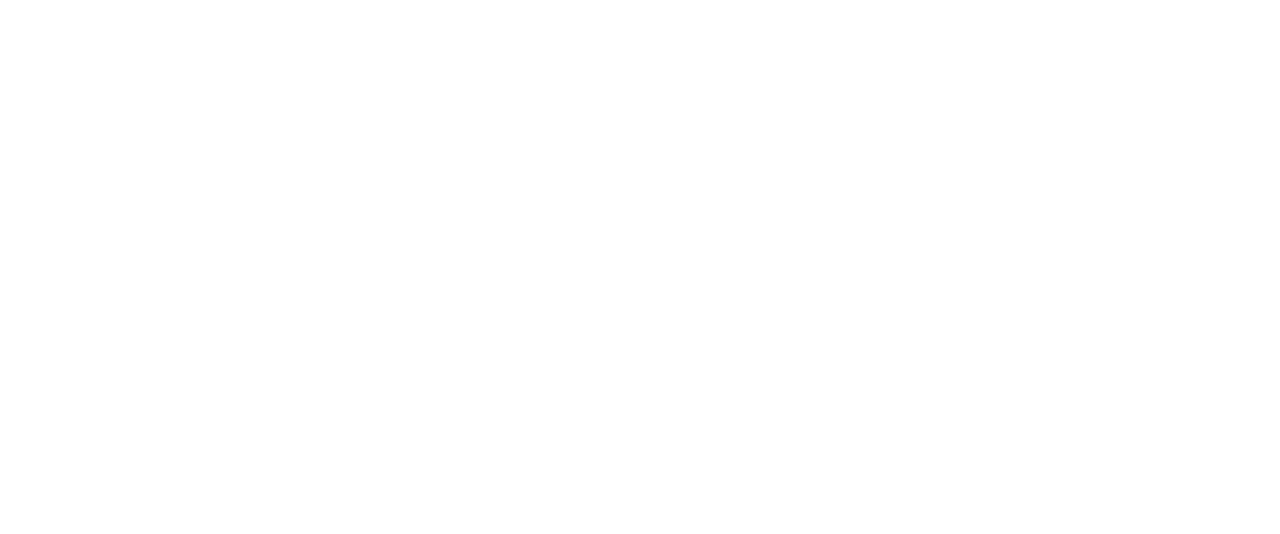
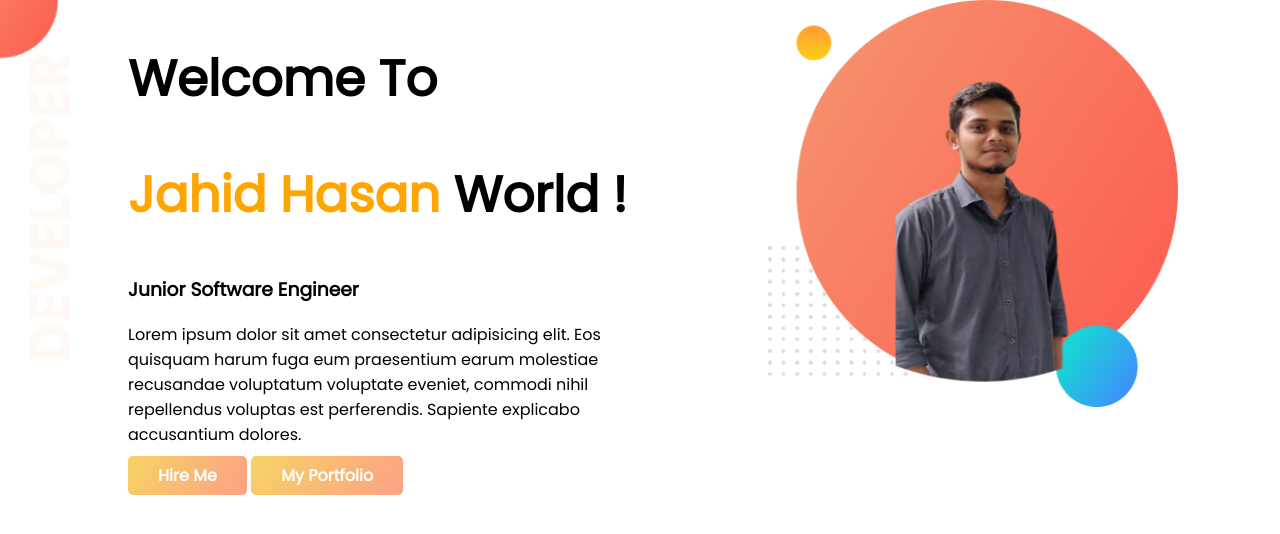
Before and after one commit to jahidshawon19/portfolio, a plain HTML site: page index.html in a window 1280 px wide. Drawn offline with Linux system fonts and the light colour scheme.

Commit message:
Banner complete

```diff
--- a/index.html
+++ b/index.html
@@ -5,9 +5,26 @@
     <meta http-equiv="X-UA-Compatible" content="IE=edge">
     <meta name="viewport" content="width=device-width, initial-scale=1.0">
     <title>Jahid Hasan Shawon</title>
+    <link rel="preconnect" href="https://fonts.googleapis.com">
+    <link rel="preconnect" href="https://fonts.gstatic.com" crossorigin>
+    <link href="https://fonts.googleapis.com/css2?family=Poppins&display=swap" rel="stylesheet">
+
     <link rel="stylesheet" href="style.css">
 </head>
 <body>
 
+    <section class="top-banner">
+        <div class="half-width">
+            <h1>Welcome To</h1>
+            <h1><span class="orange-color">Jahid Hasan</span> World !</h1>
+            <h3>Junior Software Engineer</h3>
+            <p>Lorem ipsum dolor sit amet consectetur adipisicing elit. Eos quisquam harum fuga eum praesentium earum molestiae recusandae voluptatum voluptate eveniet, commodi nihil repellendus voluptas est perferendis. Sapiente explicabo accusantium dolores.</p>
+            <a href="https://www.linkedin.com/in/jahid-hasan-shawon-42820417a/" target="_blank" class="link-button">Hire Me</a>
+            <a href="#" class="link-button">My Portfolio</a>
+        </div>
+        <div class="half-width">
+            <img src="./images/my-bgg.png" alt="">
+        </div>
+    </section>
 </body>
 </html>
--- a/style.css
+++ b/style.css
@@ -0,0 +1,37 @@
+body{
+    font-family: 'Poppins', sans-serif;
+    margin: 0;
+    padding: 0;
+}
+
+h1{
+ font-size: 50px;
+}
+.orange-color{
+    color:orange;
+}
+
+section{
+    display: flex;
+
+}
+.top-banner{
+    background-image: url('./images/top-banner.png');
+    background-repeat: no-repeat;
+
+}
+.half-width{
+    width: 50%;
+    padding-left:10%;
+}
+.half-width img{
+    width: 80%;
+}
+.link-button{
+    text-decoration: none;
+    background-image: linear-gradient(120deg, #f6d365 0%, #fda085 100%);
+    padding: 8px 30px;
+    border-radius: 5px;
+    color:white;
+    font-weight: bold;
+}
```
Also changed, not shown: images/my-bgg.png (added).
